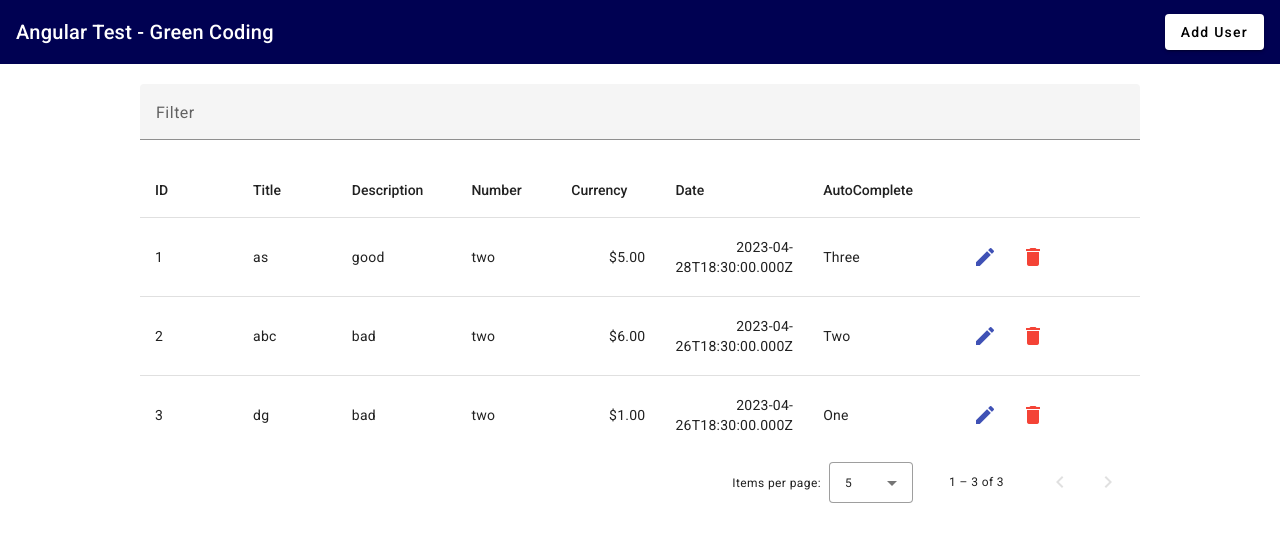
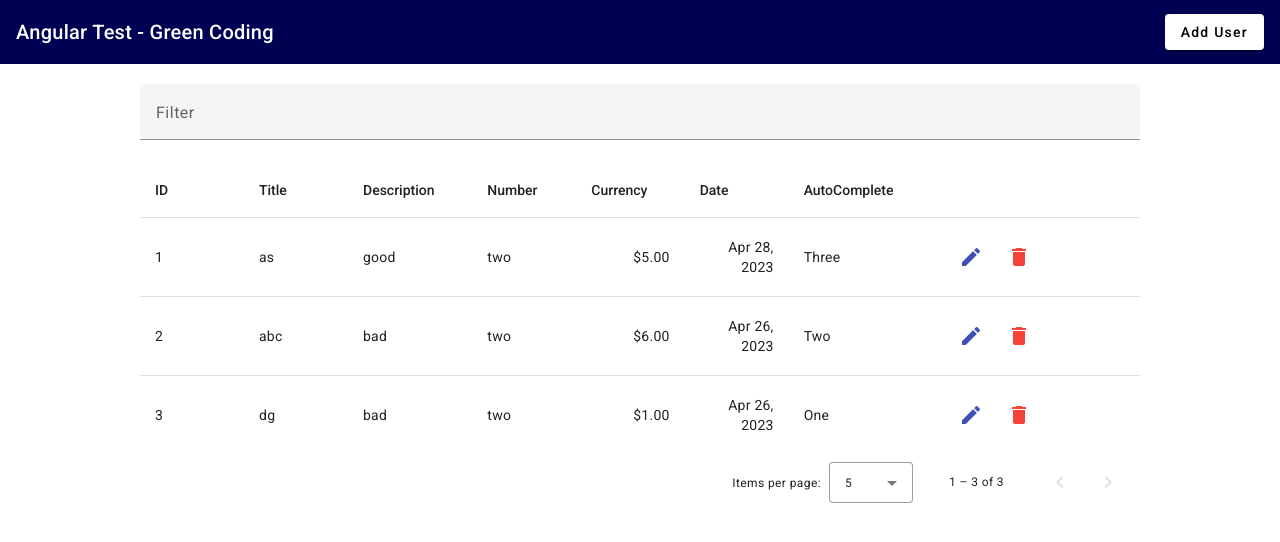
Before and after one commit to KavinduHashan/Angular_CRUD, an Angular app: page / in a window 1280 px wide. Shown: the top 542 px of the page. Built offline with nearby package versions, Linux system fonts and the light colour scheme; data requests are answered from the project's data file.

Commit message:
Update app.component.html

```diff
--- a/src/app/app.component.html
+++ b/src/app/app.component.html
@@ -47,7 +47,7 @@
 
       <ng-container matColumnDef="date">
         <th mat-header-cell *matHeaderCellDef mat-sort-header> Date </th>
-        <td mat-cell *matCellDef="let row" class="date"> {{row.date}} </td>
+        <td mat-cell *matCellDef="let row" class="date"> {{row.date | date}} </td>
       </ng-container>
 
       <ng-container matColumnDef="autocomplete">
```
